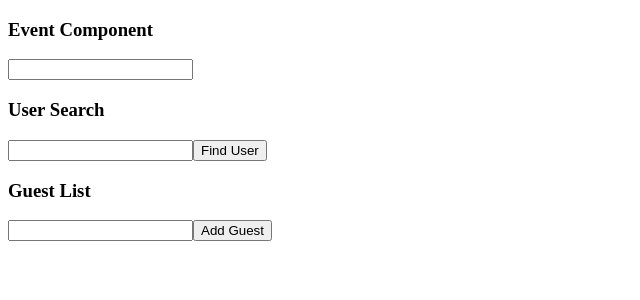
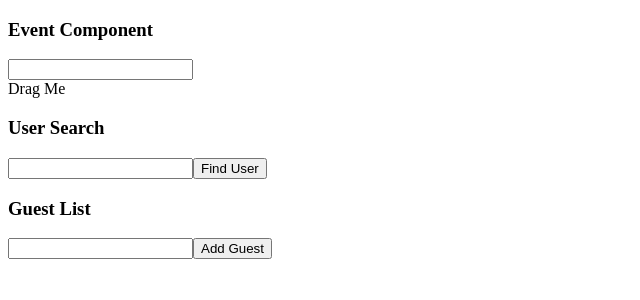
Before and after one commit to jimstav/rts, a React (Create React App) app: page / in a window 1280 px wide. Shown: the top 300 px of the page, without its empty margins (0-640 px from the left). Built offline with nearby package versions, Linux system fonts and the light colour scheme.

Commit message:
Handling Drag Events Too

```diff
--- a/src/events/EventComponent.tsx
+++ b/src/events/EventComponent.tsx
@@ -2,10 +2,18 @@ const EventComponent: React.FC = () => {
   const onChange = (event: React.ChangeEvent<HTMLInputElement>) => {
     console.log(event);
   };
+
+  const onDragStart = (event: React.DragEvent<HTMLDivElement>) => {
+    console.log(event);
+  };
+
   return (
     <div>
       <h3>Event Component</h3>
       <input onChange={onChange} />
+      <div draggable onDragStart={onDragStart}>
+        Drag Me
+      </div>
     </div>
   );
 };
```
